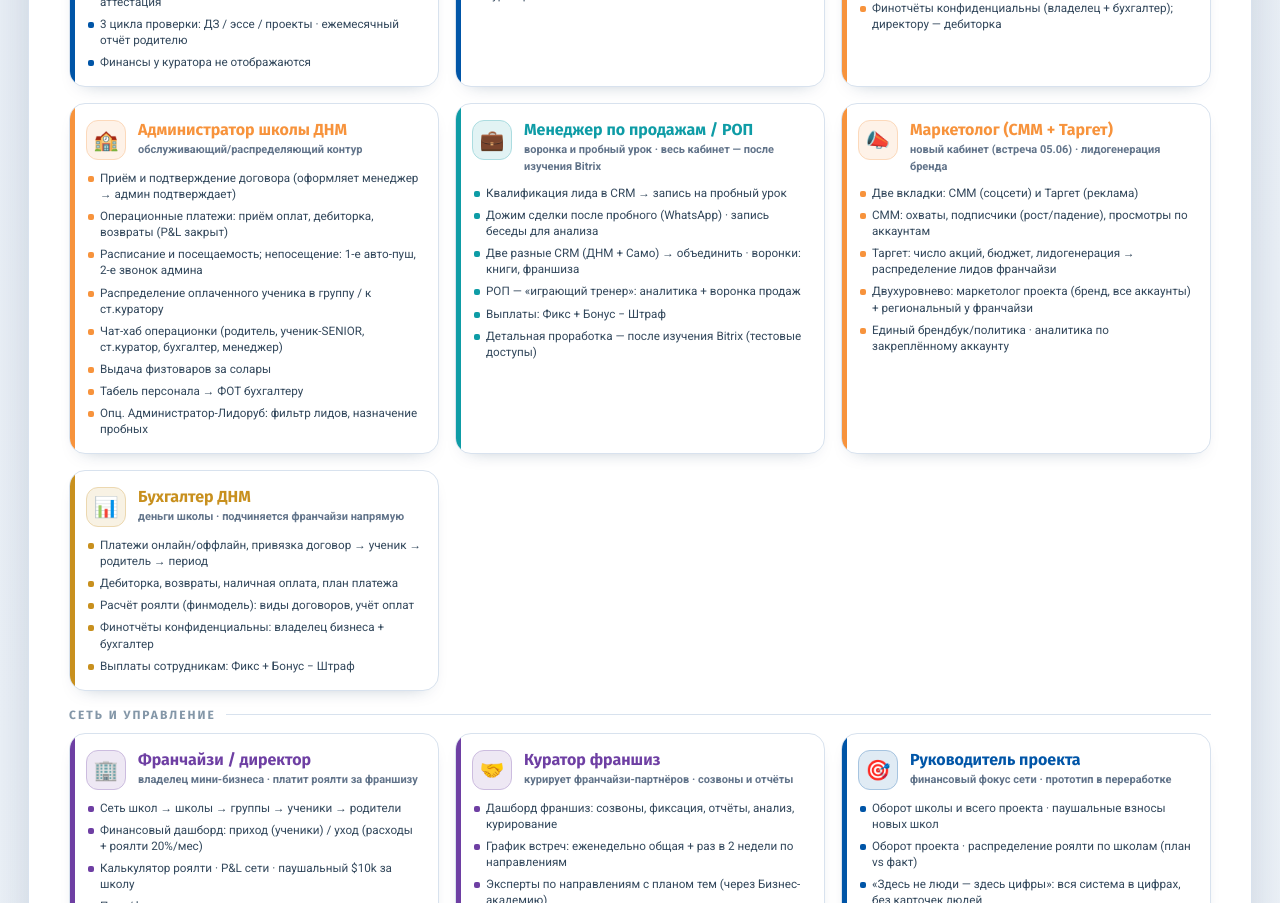
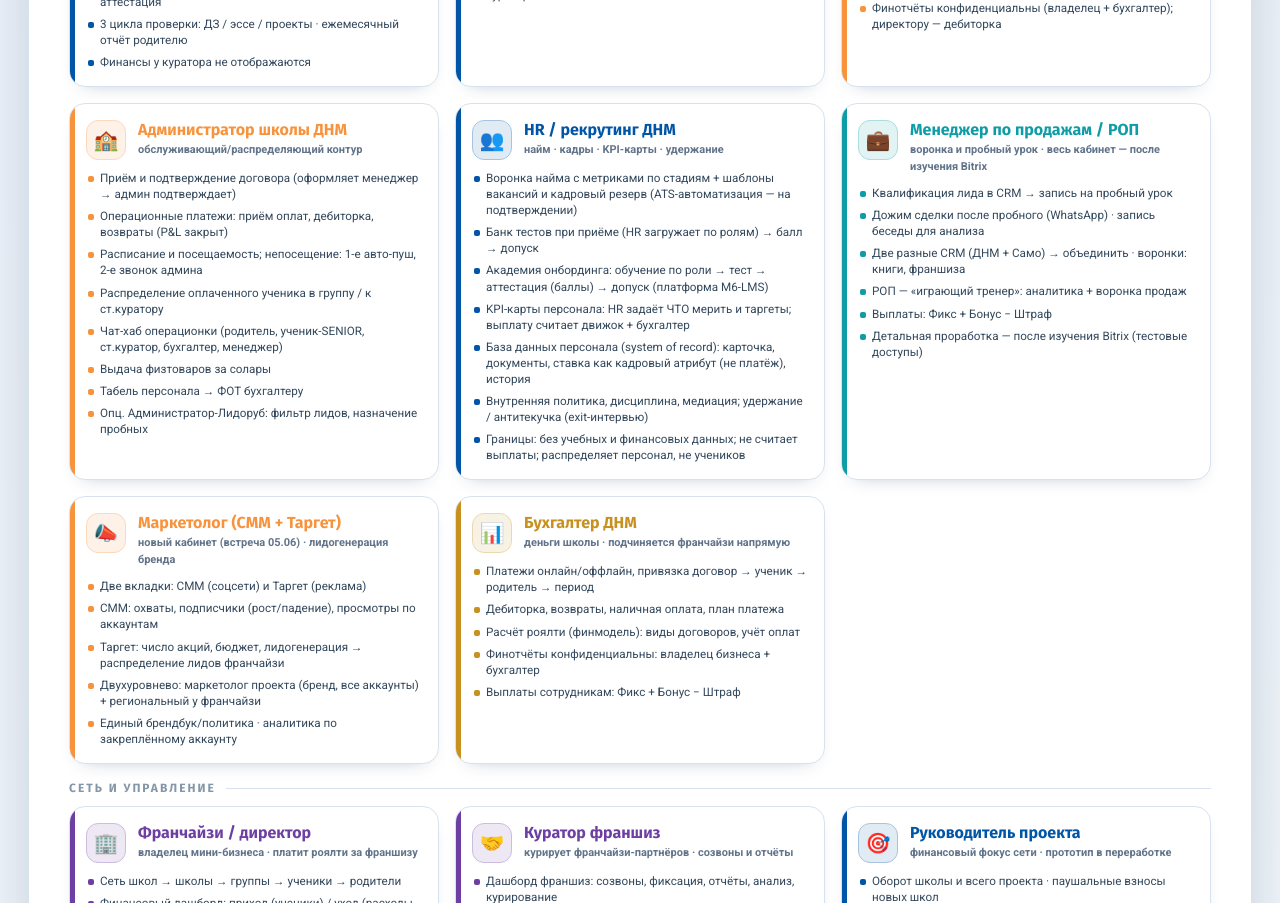
Before and after one commit to SigmeD/samo_architecture, a Next.js app: page / in a window 1280 px wide. Shown: the part 1440-2343 px from the top of the page. Built offline with nearby package versions, Linux system fonts and the light colour scheme.

Commit message:
feat(overview): карточка HR / рекрутинг ДНМ

```diff
--- a/content/overview.ts
+++ b/content/overview.ts
@@ -134,6 +134,19 @@ export const overview: OverviewSpec = {
             "Выдача физтоваров за солары",
             "Табель персонала → ФОТ бухгалтеру",
             "Опц. Администратор-Лидоруб: фильтр лидов, назначение пробных",
+          ],
+        },
+        {
+          slug: "hr", emoji: "👥", name: "HR / рекрутинг ДНМ", roleCaption: "найм · кадры · KPI-карты · удержание",
+          zone: "blue",
+          highlights: [
+            "Воронка найма с метриками по стадиям + шаблоны вакансий и кадровый резерв (ATS-автоматизация — на подтверждении)",
+            "Банк тестов при приёме (HR загружает по ролям) → балл → допуск",
+            "Академия онбординга: обучение по роли → тест → аттестация (баллы) → допуск (платформа M6-LMS)",
+            "KPI-карты персонала: HR задаёт ЧТО мерить и таргеты; выплату считает движок + бухгалтер",
+            "База данных персонала (system of record): карточка, документы, ставка как кадровый атрибут (не платёж), история",
+            "Внутренняя политика, дисциплина, медиация; удержание / антитекучка (exit-интервью)",
+            "Границы: без учебных и финансовых данных; не считает выплаты; распределяет персонал, не учеников",
           ],
         },
         {
```
